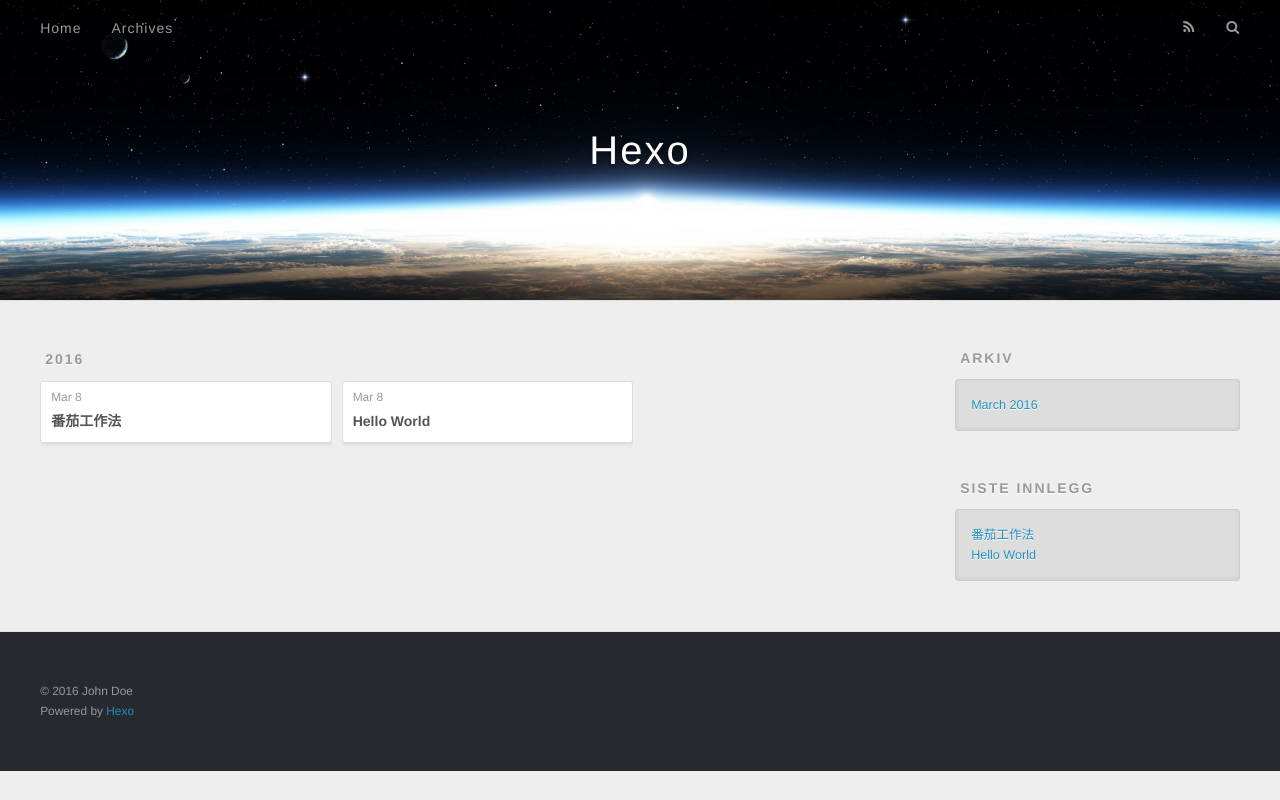
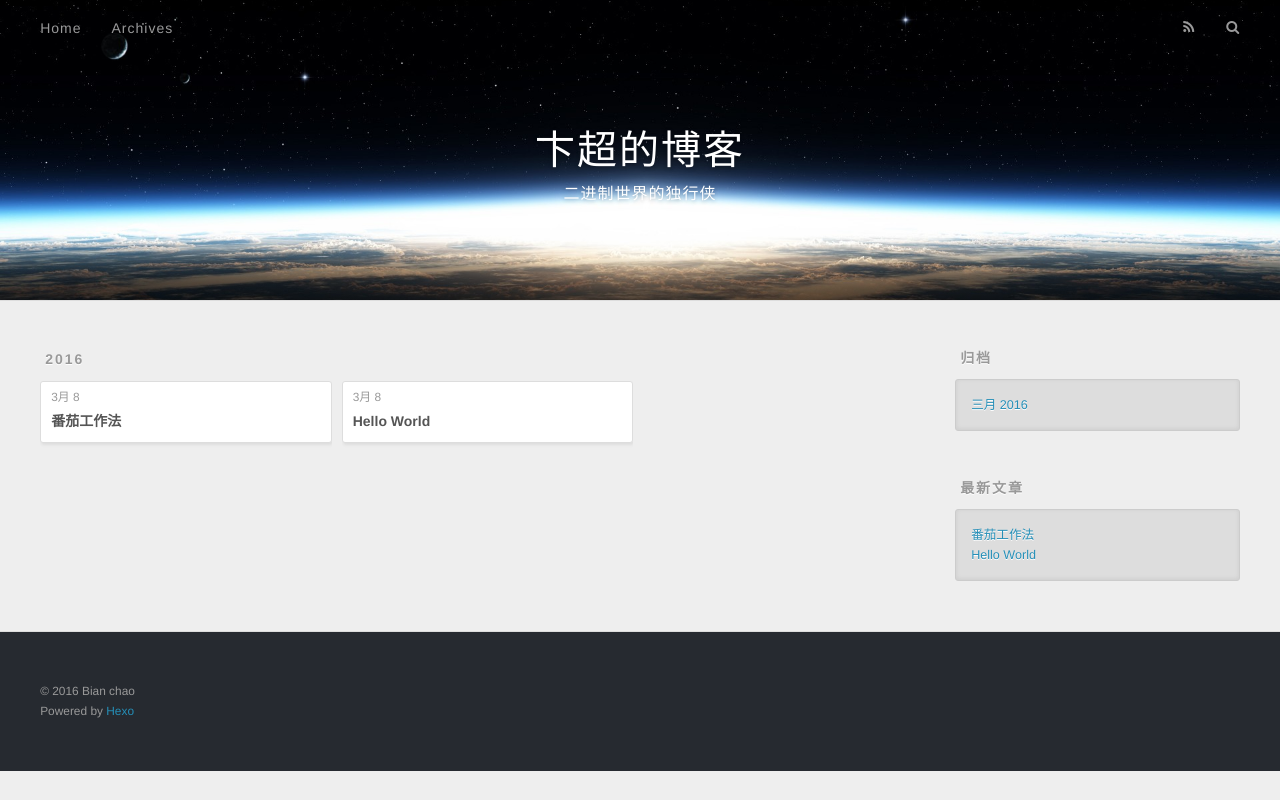
Before and after one commit to jsycbc/jsycbc.github.com, a plain HTML site: page archives/2016/03/index.html in a window 1280 px wide. Drawn offline with nearby package versions, Linux system fonts and the light colour scheme.

Commit message:
Site updated: 2016-03-08 22:27:58

```diff
--- a/archives/2016/03/index.html
+++ b/archives/2016/03/index.html
@@ -3,19 +3,19 @@
 <head>
   <meta charset="utf-8">
 
-  <title>Arkiv: 2016/3 | Hexo</title>
+  <title>归档: 2016/3 | 卞超的博客</title>
   <meta name="viewport" content="width=device-width, initial-scale=1, maximum-scale=1">
   <meta name="description">
 <meta property="og:type" content="website">
-<meta property="og:title" content="Hexo">
+<meta property="og:title" content="卞超的博客">
 <meta property="og:url" content="http://yoursite.com/archives/2016/03/index.html">
-<meta property="og:site_name" content="Hexo">
+<meta property="og:site_name" content="卞超的博客">
 <meta property="og:description">
 <meta name="twitter:card" content="summary">
-<meta name="twitter:title" content="Hexo">
+<meta name="twitter:title" content="卞超的博客">
 <meta name="twitter:description">
 
-    <link rel="alternate" href="/atom.xml" title="Hexo" type="application/atom+xml">
+    <link rel="alternate" href="/atom.xml" title="卞超的博客" type="application/atom+xml">
 
 
     <link rel="icon" href="/favicon.png">
@@ -36,8 +36,12 @@
   <div id="header-outer" class="outer">
     <div id="header-title" class="inner">
       <h1 id="logo-wrap">
-        <a href="/" id="logo">Hexo</a>
+        <a href="/" id="logo">卞超的博客</a>
       </h1>
+
+        <h2 id="subtitle-wrap">
+          <a href="/" id="subtitle">二进制世界的独行侠</a>
+        </h2>
 
     </div>
     <div id="header-inner" class="inner">
@@ -53,7 +57,7 @@
 
           <a id="nav-rss-link" class="nav-icon" href="/atom.xml" title="RSS Feed"></a>
 
-        <a id="nav-search-btn" class="nav-icon" title="Søk"></a>
+        <a id="nav-search-btn" class="nav-icon" title="搜索"></a>
       </nav>
       <div id="search-form-wrap">
         <form action="//google.com/search" method="get" accept-charset="UTF-8" class="search-form"><input type="search" name="q" results="0" class="search-form-input" placeholder="Search"><button type="submit" class="search-form-submit">&#xF002;</button><input type="hidden" name="sitesearch" value="http://yoursite.com"></form>
@@ -79,7 +83,7 @@
   <div class="archive-article-inner">
     <header class="archive-article-header">
       <a href="/2016/03/08/番茄工作法/" class="archive-article-date">
-  <time datetime="2016-03-08T13:56:54.000Z" itemprop="datePublished">Mar 8</time>
+  <time datetime="2016-03-08T13:56:54.000Z" itemprop="datePublished">3月 8</time>
 </a>
 
 
@@ -98,7 +102,7 @@
   <div class="archive-article-inner">
     <header class="archive-article-header">
       <a href="/2016/03/08/hello-world/" class="archive-article-date">
-  <time datetime="2016-03-08T13:39:24.000Z" itemprop="datePublished">Mar 8</time>
+  <time datetime="2016-03-08T13:39:24.000Z" itemprop="datePublished">3月 8</time>
 </a>
 
 
@@ -129,9 +133,9 @@
 
 
   <div class="widget-wrap">
-    <h3 class="widget-title">Arkiv</h3>
+    <h3 class="widget-title">归档</h3>
     <div class="widget">
-      <ul class="archive-list"><li class="archive-list-item"><a class="archive-list-link" href="/archives/2016/03/">March 2016</a></li></ul>
+      <ul class="archive-list"><li class="archive-list-item"><a class="archive-list-link" href="/archives/2016/03/">三月 2016</a></li></ul>
     </div>
   </div>
 
@@ -139,7 +143,7 @@
 
 
   <div class="widget-wrap">
-    <h3 class="widget-title">Siste innlegg</h3>
+    <h3 class="widget-title">最新文章</h3>
     <div class="widget">
       <ul>
 
@@ -163,7 +167,7 @@
 
   <div class="outer">
     <div id="footer-info" class="inner">
-      &copy; 2016 John Doe<br>
+      &copy; 2016 Bian chao<br>
       Powered by <a href="http://hexo.io/" target="_blank">Hexo</a>
     </div>
   </div>
```
Also changed, not shown: 2016/03/08/hello-world/index.html (+14 -10 lines), 2016/03/08/番茄工作法/index.html (+14 -10 lines), archives/2016/index.html (+17 -13 lines), archives/index.html (+17 -13 lines), index.html (+17 -13 lines).
